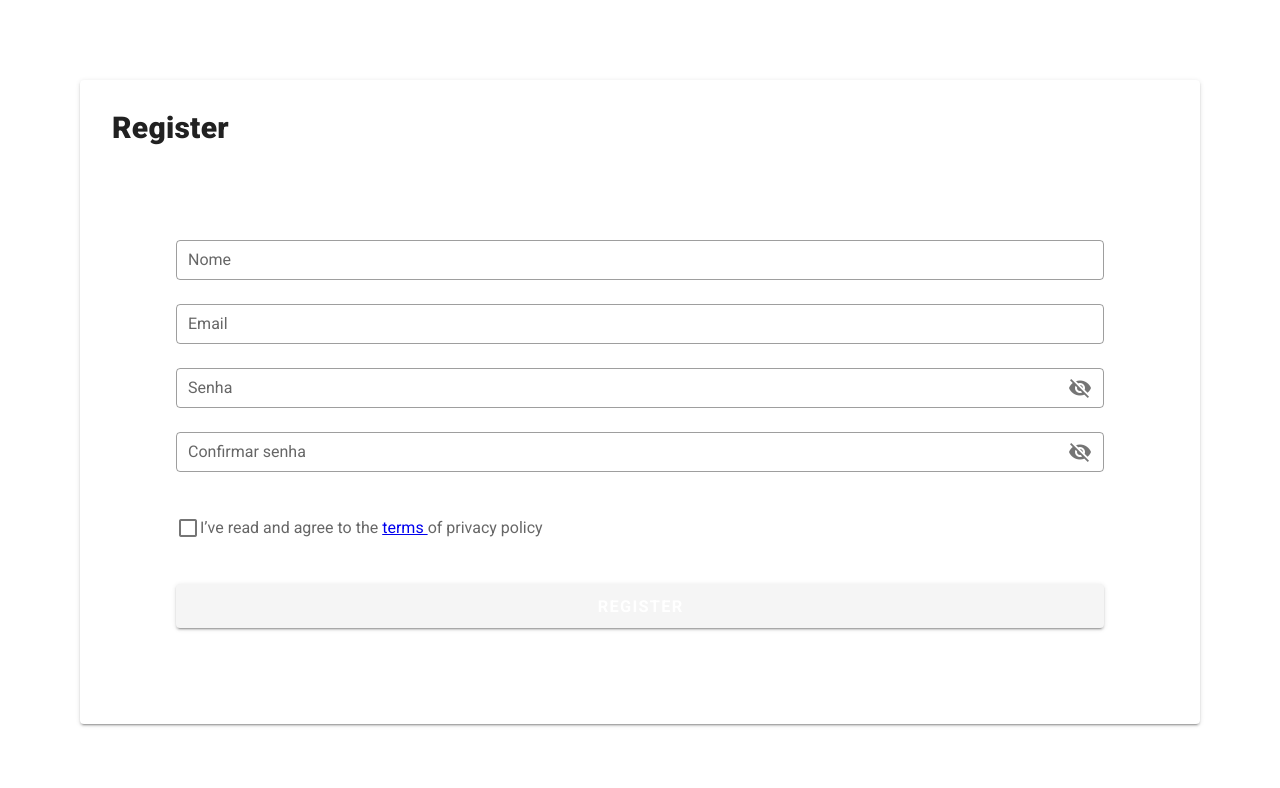
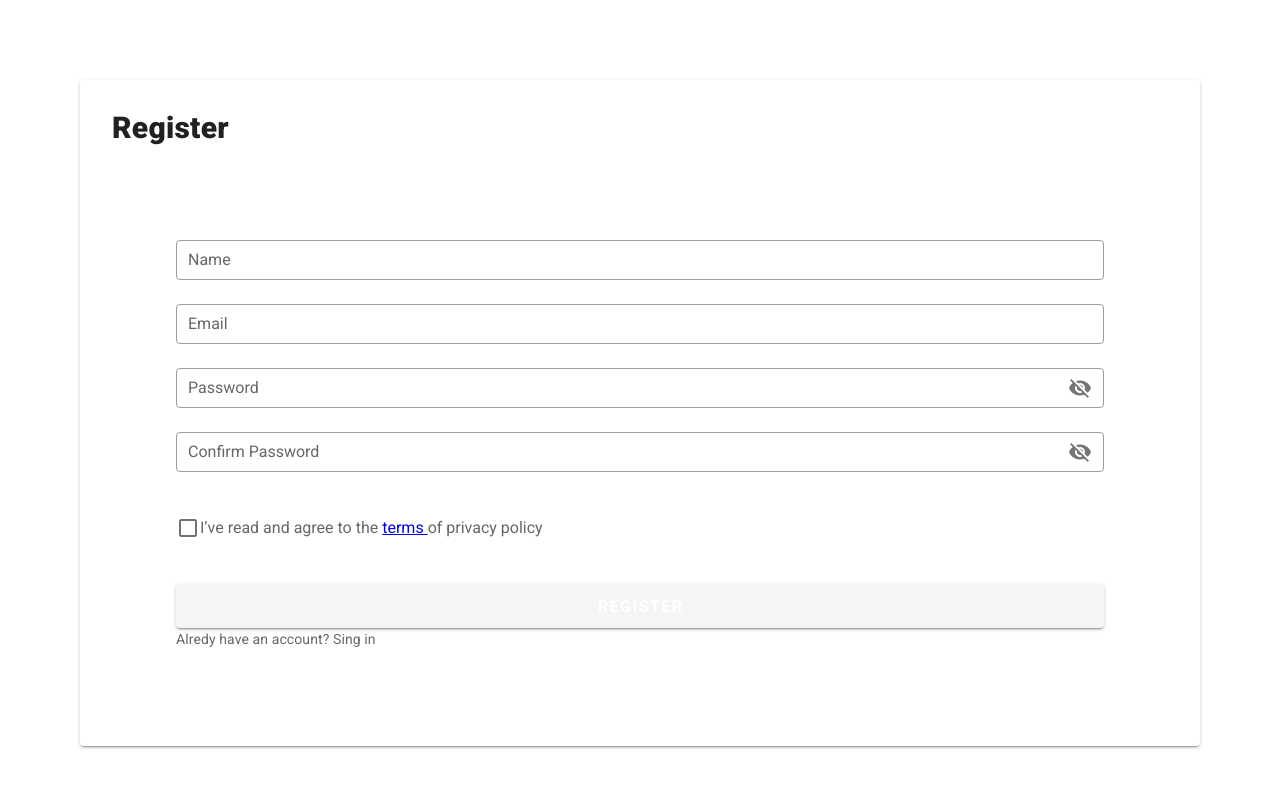
Before and after one commit to ICEI-PUC-Minas-PPLES-TI/plf-es-2022-1-ti5-5104100-DinDin, a Nuxt app in the folder Codigo/dindin-frontend/: page /register in a window 1280 px wide. Shown: the top 788 px of the page. Built offline with nearby package versions, Linux system fonts and the light colour scheme.

Commit message:
Atualizacao register

```diff
--- a/Codigo/dindin-frontend/pages/register.vue
+++ b/Codigo/dindin-frontend/pages/register.vue
@@ -7,17 +7,17 @@
       >
 
       <v-card-text style="padding: 10vh">
-        <v-form ref="usuario" lazy-validation autocomplete="off">
-
+        <v-form ref="user" lazy-validation autocomplete="off">
           <v-row>
             <v-col cols="12" sm="12" md="12">
               <v-text-field
                 dense
                 hide-details="auto"
-                v-model="usuario.name"
-                label="Nome"
+                v-model="user.name"
+                label="Name"
+                placeholder="Full name"
                 outlined
-                :rules="[(value) => !!value || 'Nome é obrigatório']"
+                :rules="[(value) => !!value || 'Name is requried']"
               ></v-text-field>
             </v-col>
             <!--LOGIN-->
@@ -25,25 +25,26 @@
               <v-text-field
                 dense
                 hide-details="auto"
-                v-model="usuario.email"
+                v-model="user.email"
                 label="Email"
+                placeholder="Enter Email Address"
                 outlined
-                :rules="[(value) => !!value || 'Email é obrigatório']"
+                :rules="[(value) => !!value || 'Email is requried']"
               ></v-text-field>
             </v-col>
             <!--SENHA-->
             <v-col cols="12" sm="12">
               <v-text-field
                 dense
-                v-model="usuario.password"
+                v-model="user.password"
                 :append-icon="show1 ? 'mdi-eye' : 'mdi-eye-off'"
                 :rules="[
-                  (value) => !!value || 'Senha é obrigatório',
+                  (value) => !!value || 'Password is requried',
                   rules.min,
                 ]"
                 :type="show1 ? 'text' : 'password'"
-                label="Senha"
-                hint="Pelo menos 8 caracteres, 1 número, 1 letra minúscula e 1 letra maiúscula"
+                label="Password"
+                hint="At least 8 caracteres"
                 hide-details="auto"
                 @click:append="show1 = !show1"
                 outlined
@@ -54,24 +55,27 @@
             <v-col cols="12" sm="12">
               <v-text-field
                 dense
-                v-model="usuario.confirmPassword"
-                :append-icon="show1 ? 'mdi-eye' : 'mdi-eye-off'"
+                v-model="user.confirmPassword"
+                :append-icon="show2 ? 'mdi-eye' : 'mdi-eye-off'"
                 :rules="[
-                  (value) => !!value || 'Confirmar senha é obrigatório',
+                  (value) => !!value || 'Confirm Password is requried',
                   rules.equal,
                 ]"
-                :type="show1 ? 'text' : 'password'"
-                label="Confirmar senha"
-                hint="Pelo menos 8 caracteres, 1 número, 1 letra minúscula e 1 letra maiúscula"
+                :type="show2 ? 'text' : 'password'"
+                label="Confirm Password"
+                hint="At least 8 caracteres"
                 hide-details="auto"
-                @click:append="show1 = !show1"
+                @click:append="show2 = !show2"
                 outlined
               ></v-text-field>
             </v-col>
           </v-row>
           <v-row>
             <v-col cols="12" sm="12">
-              <v-checkbox v-model="usuario.agree">
+              <v-checkbox
+                v-model="user.agree"
+                :rules="[(v) => !!v || 'You must agree to continue!']"
+              >
                 <template v-slot:label>
                   <div>
                     I’ve read and agree to the
@@ -97,23 +101,35 @@
           <br />
         </v-form>
         <!--BOTAO-->
-        <v-row class="mb-6" no-gutters>
-          <v-btn large block color="primary" @click="createUsuario">
-            <h3>Register</h3>
-          </v-btn>
+        <v-row no-gutters>
+          <v-flex align-self-center>
+            <v-btn large block color="primary" @click="createUser">
+              <h3>Register</h3>
+            </v-btn>
+            <div class="text-center mt-1">
+              <p>
+                Alredy have an account?
+                <a
+                  @click="redirectToLogin()"
+                >
+                  Sing in
+                </a>
+              </p>
+            </div>
+          </v-flex>
         </v-row>
       </v-card-text>
     </v-card>
-    <!--
+
     <v-snackbar v-model="toast" shaped>
       {{ toastMensagem }}
 
       <template v-slot:action="{ attrs }">
-        <v-btn color="blue" text v-bind="attrs" @click="toast = false">
+        <v-btn color="blue" text v-bind="attrs" @click="redirect == true ? redirectToLogin() : toast = false">
           Ok
         </v-btn>
       </template>
-    </v-snackbar> -->
+    </v-snackbar>
   </v-container>
 </template>
 
@@ -124,7 +140,11 @@ export default {
   data() {
     return {
       show1: false,
-      usuario: {
+      show2: false,
+      toast: false,
+      redirect: false,
+      toastMensagem: "",
+      user: {
         name: "",
         password: "",
         confirmPassword: "",
@@ -132,55 +152,48 @@ export default {
       },
       rules: {
         min: (v) => {
-          if (
-            v &&
-            v.length >= 8 &&
-            /\d/.test(v) &&
-            /[a-z]/g.test(v) &&
-            /[A-Z]/g.test(v)
-          )
-            return true;
-          else
-            return "Min 8 caracteres, 1 número, 1 letra minúscula, 1 letra maiúscula e um caracter especial!";
+          if (v && v.length >= 8) return true;
+          else return "Min 8 chars";
         },
-        equal: (v) => v === this.usuario.password || "Senhas não conferem",
+        equal: (v) => v === this.user.password || "Passwords don't match",
       },
     };
   },
-  mounted() {
-    //this.listaUsuarios();
-    //this.$refs.usuario.reset()
-  },
   methods: {
-    createUsuario() {
-     // console.log('oi');
-      //console.log(this.$refs.usuario.validate());
-      if (this.$refs.usuario.validate()) {
+    createUser() {
+      if (this.$refs.user.validate()) {
         this.$axios
-          .post("/user", this.usuario)
+          .post("/user", this.user)
           .then((res) => {
-            console.log(res);
-            console.log(res.data?.user?.id);
-            if(res.data?.user?.id > 0){
-                alert("Usuário criado com sucesso")
+            if (res.data?.user?.id > 0) {
+              this.showToast("User registered successfully");
+              this.redirect = true;
             }
-            this.limparDados();
-
+            this.cleanData();
           })
           .catch((err) => {
-            console.log(err);
+            this.showToast(err.response.data.message);
           });
       }
     },
-    limparDados() {
-      this.usuario = {
+    cleanData() {
+      this.user = {
         name: "",
         senha: "",
         agree: false,
       };
-      this.$refs.usuario.reset()
+      this.$refs.user.reset();
+    },
 
+    showToast(mensagem) {
+      this.toastMensagem = mensagem;
+      this.toast = true;
     },
+
+    redirectToLogin(){
+      this.$router.push('/login');
+      this.toast = false;
+    }
   },
 };
 </script>
```
